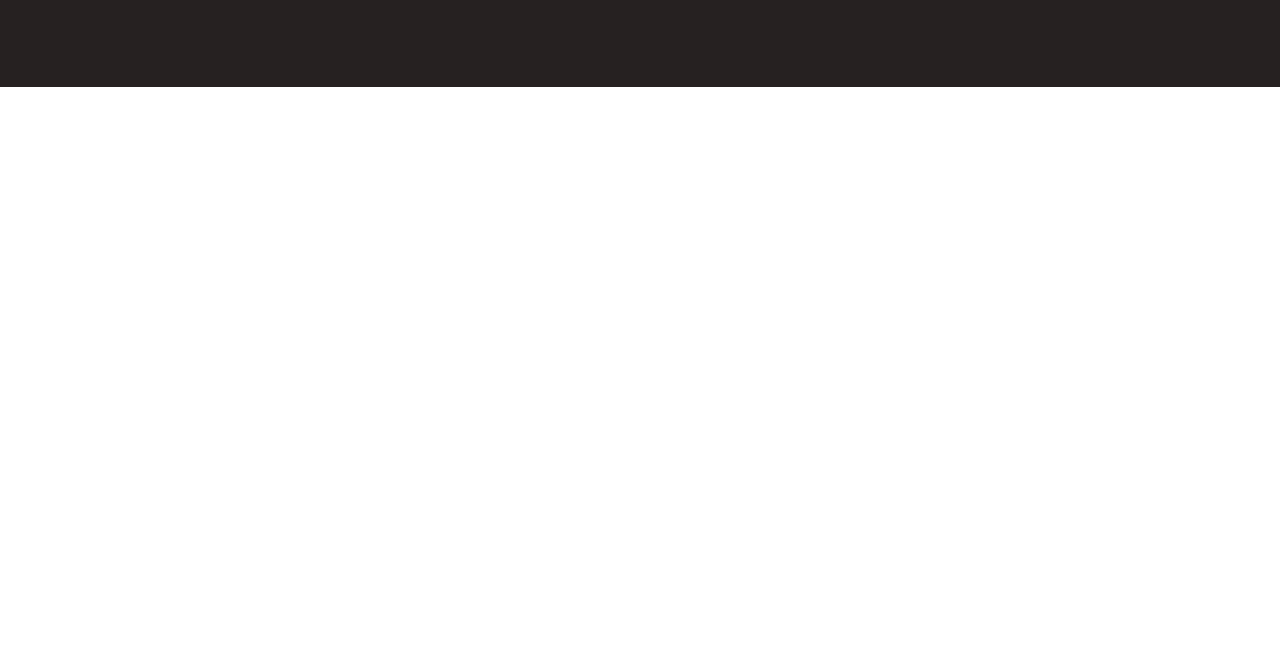
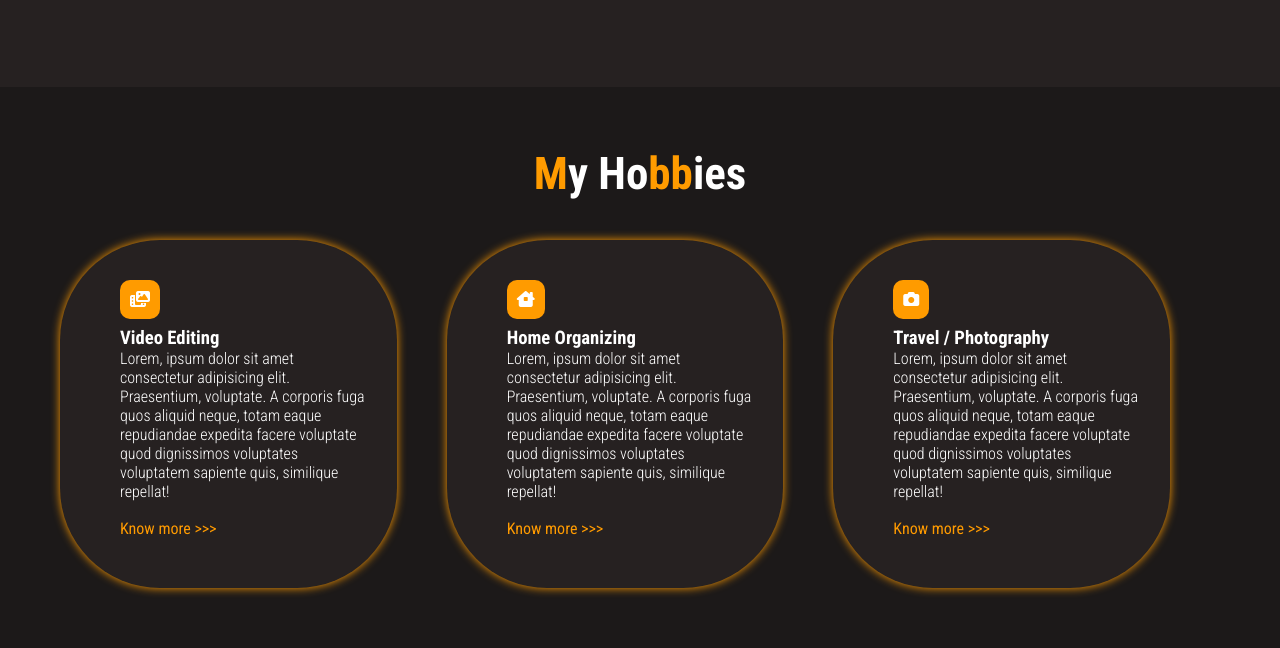
Before and after one commit to muthukumarimoorthi/muthukumari-portfolio, a plain HTML site: page index.html in a window 1280 px wide. Shown: the part 847-1495 px from the top of the page. Before the commit the page ends 934 px from the top, so only its background shows below. Drawn offline with Linux system fonts and the light colour scheme.

Commit message:
added hobbies

```diff
--- a/Properties/style.css
+++ b/Properties/style.css
@@ -183,3 +183,59 @@ main top-icon{
 .about-section-text li > a:hover{
     color: var(--color-orange);
 }
+/* Work Section */
+ .hobbies-section {
+    background-color: var(--primary-color);
+    color: #fff;
+    padding: 60px;
+    text-align: center;
+ }
+.hobbies-section-box1 {
+    background-color: #262121;
+    padding: 50px 30px 50px 60px;
+    max-width: 300px;
+    text-align: left;
+    border-radius: 100px;
+    border: 0.1 solid #ffb23f;
+    box-shadow: 0 0 10px var(--color-orange);
+    margin-right: 50px;
+
+}
+.hobbies-section-box1 a {
+    text-decoration: none;
+    color: var(--color-orange);
+
+}
+.hobbies-section-box1-des {
+    margin: 18px 0;
+}
+.hobbies-section-icon {
+    background-color: var(--color-orange);
+    padding: 10px;
+    color: #fff;
+    border-radius: 10px;
+    cursor:pointer;
+}
+.hobbies-section-box1 p {
+    font-weight: 10;
+}
+.hobbies-section-box1:hover {
+    background-color: var(--primary-color);
+}
+.hobbies-section-icon:hover {
+    background-color: violet;
+}
+.hobbies-section-box1-des:hover {
+    color: gray;
+}
+.hobbies-section-box1 a:hover {
+    color: blue;
+}
+.hobbies-section--box {
+    display: flex;
+    justify-content: center;
+}
+.hobbies-section-title {
+    font-size: 45px;
+    margin-bottom: 40px;
+}
--- a/index.html
+++ b/index.html
@@ -93,9 +93,46 @@
             </ol>
             <button class="button-cls">Know more</button>
         </div>
+    </section>
+    <section class="hobbies-section">
+        <h4 class="hobbies-section-title"><span>M</span>y Ho<span>bb</span>ies</h4>
+        <div class="hobbies-section--box">
+            <div class="hobbies-section-box1">
+                <span class="hobbies-section-icon">
+                    <i class="fa-solid fa-photo-film fa-fade"></i>
 
+                </span>
+                <div class="hobbies-section-box1-des">
+                <h3>Video Editing</h3>
+                <p>Lorem, ipsum dolor sit amet consectetur adipisicing elit. Praesentium, voluptate. A corporis fuga quos aliquid neque, totam eaque repudiandae expedita facere voluptate quod dignissimos voluptates voluptatem sapiente quis, similique repellat!</p>
+                </div>
+            <a href="#">Know more >>></a>
+            </div>
+            <div class="hobbies-section-box1">
+                <span class="hobbies-section-icon">
+                    <i class="fa-solid fa-house-chimney-window fa-fade"></i>
 
-       </section>
+                </span>
+                <div class="hobbies-section-box1-des">
+                <h3>Home Organizing</h3>
+                <p>Lorem, ipsum dolor sit amet consectetur adipisicing elit. Praesentium, voluptate. A corporis fuga quos aliquid neque, totam eaque repudiandae expedita facere voluptate quod dignissimos voluptates voluptatem sapiente quis, similique repellat!</p>
+                </div>
+            <a href="#">Know more >>></a>
+            </div>
+            <div class="hobbies-section-box1">
+                <span class="hobbies-section-icon">
+                    <i class="fa-solid fa-camera fa-fade"></i>
+
+                </span>
+                <div class="hobbies-section-box1-des">
+                <h3>Travel / Photography</h3>
+                <p>Lorem, ipsum dolor sit amet consectetur adipisicing elit. Praesentium, voluptate. A corporis fuga quos aliquid neque, totam eaque repudiandae expedita facere voluptate quod dignissimos voluptates voluptatem sapiente quis, similique repellat!</p>
+                </div>
+            <a href="#">Know more >>></a>
+            </div>
+        </div>
+
+    </section>
 </main>
 <footer>
 
```
